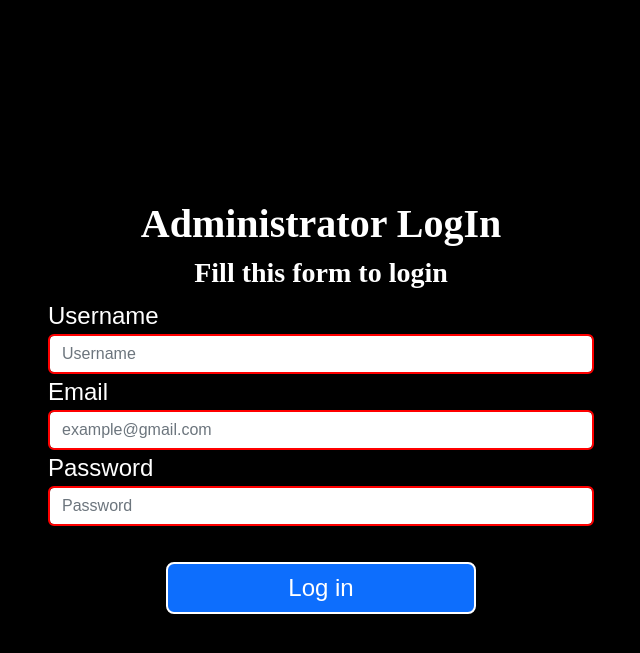
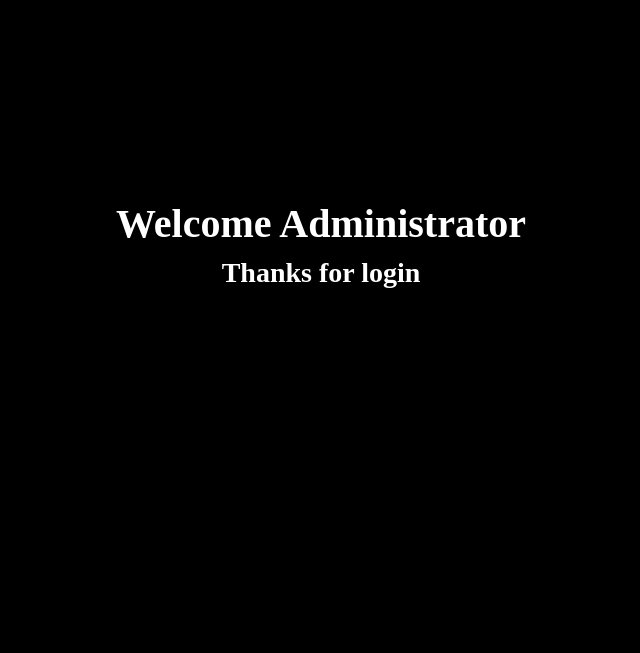
Before and after one commit to Mashrick/Administrator-Login-Form, a PHP site: page / in a window 1280 px wide. Shown: the top 653 px of the page, without its empty margins (319-959 px from the left). Run offline with PHP 8.4, Linux system fonts and the light colour scheme; some web fonts are replaced.

Commit message:
Update index.php

```diff
--- a/index.php
+++ b/index.php
@@ -1,3 +1,5 @@
+
+
 
 
 
@@ -19,6 +21,9 @@
 
 	<!-- Own Style Sheet -->
 	<link rel="stylesheet" type="text/css" href="css/style.css">
+
+	<!-- Own HTML Sheet -->
+	<link rel="stylesheet" type="text/css" href="index.html">
 
 
 </head>
@@ -53,34 +58,34 @@
 
 					if (strlen($username) < $min) {
 
-						echo $errorMessage = "Sorry.... ADMIN<br>Username is too Short. Please Set a Username that contains a minimum of 5 letters.";
+						$errorMessage = "Sorry.... ADMIN<br>Username is too Short. Please Set a Username that contains a minimum of 5 letters.";
 
 					}
 
 
 					if (strlen($username) > $max) {
 
-						echo $errorMessage = "Sorry.... ADMIN<br>Username is too Large. Please Set a Username that contains a maximum of 15 letters.";
+						$errorMessage = "Sorry.... ADMIN<br>Username is too Large. Please Set a Username that contains a maximum of 15 letters.";
 
 					}
 
 
 					if ( !in_array ($username, $users)) {
 
-						echo $errorMessage ='The Username is not existing';
+						$errorMessage = '<div class="alert alert-danger">The Username is not existing</div>';
 
 
 					} elseif (!in_array ($email, $usersEmail)) {
 
-						echo $errorMessage ='The email is not existing';
+						$errorMessage = '<div class="alert alert-danger">The email is not existing</div>';
 
 					} elseif (!in_array($password, $usersPassword)) {
 
-						echo $errorMessage ='The Password is not existing';
+						$errorMessage = '<div class="alert alert-danger">The Password is not existing</div>';
 
 					} else {
 
-						echo $welcomeMessage = 'Welcome Admin '	. $username ;
+						$welcomeMessage = '<div class="alert alert-success">Welcome Admin ' . $username .  '</div>';
 
 					}
 
@@ -111,54 +116,25 @@
 
 							<div class="header_content">
 
-								<h1 class="fw-bold">Administrator LogIn</h1>
+								<h1 class="fw-bold">Welcome Administrator</h1>
 
-								<h3 class="fw-bold">Fill this form to login</h3>
-
-							</div>
-
-							<form action="" method="POST">
-
-								<div class="form-group">
-
-									<label>Username</label>
-
-									<input type="text" name="username" class="form-control" placeholder="Username" autocomplete="off" required>
-
-								</div>
-
-
-								<div class="form-group">
-
-									<label>Email</label>
-
-									<input type="email" name="emailaddress" class="form-control" placeholder="example@gmail.com" autocomplete="off" required>
-
-								</div>
-
-
-								<div class="form-group">
-
-									<label>Password</label>
-
-									<input type="password" name="password" class="form-control" placeholder="Password" autocomplete="off" required>
+								<h3 class="fw-bold">Thanks for login</h3>
 
 
 
-									<br>
+							<br>
+							<br>
 
-								</div>
+									<?php
+
+										echo $errorMessage;
+										echo $welcomeMessage;
 
 
-								<div class="form-group login_btn">
-
-									<button type="submit" class="btn btn-primary btn-lg" name="contact-button">Log in</button>
-
-								</div>
+									?>
 
 
-							</form>
-
+							</div>
 
 					</div>
 				</div>
```
